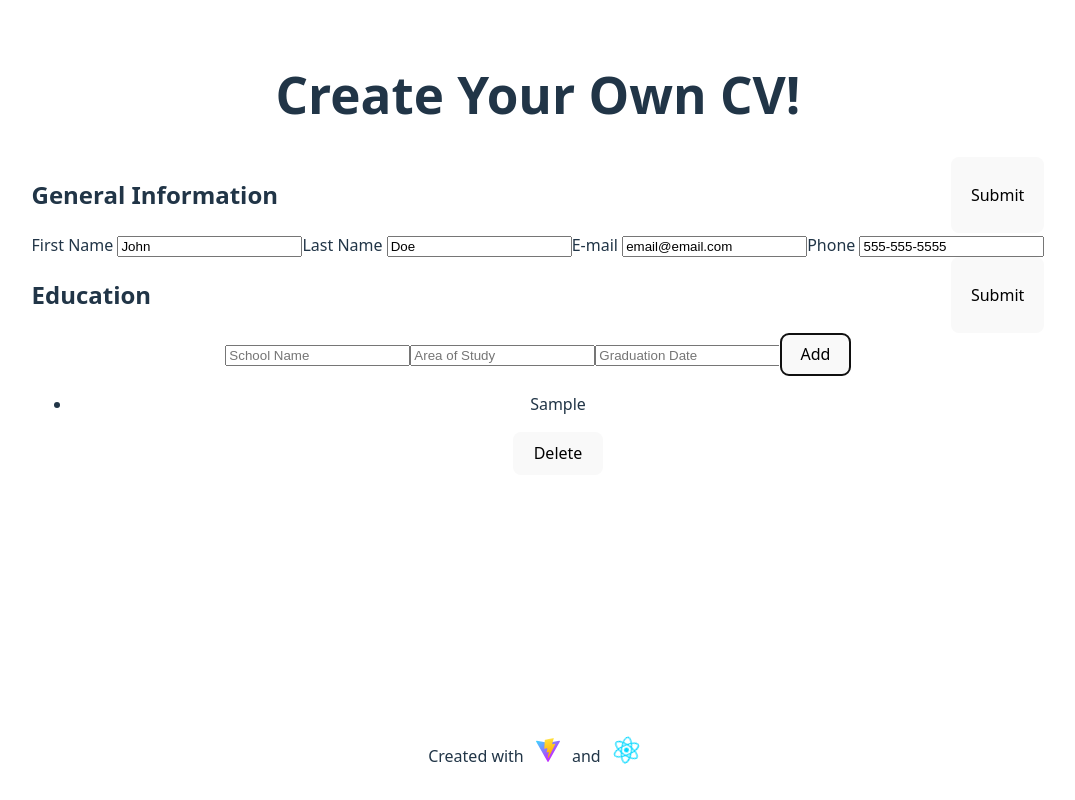
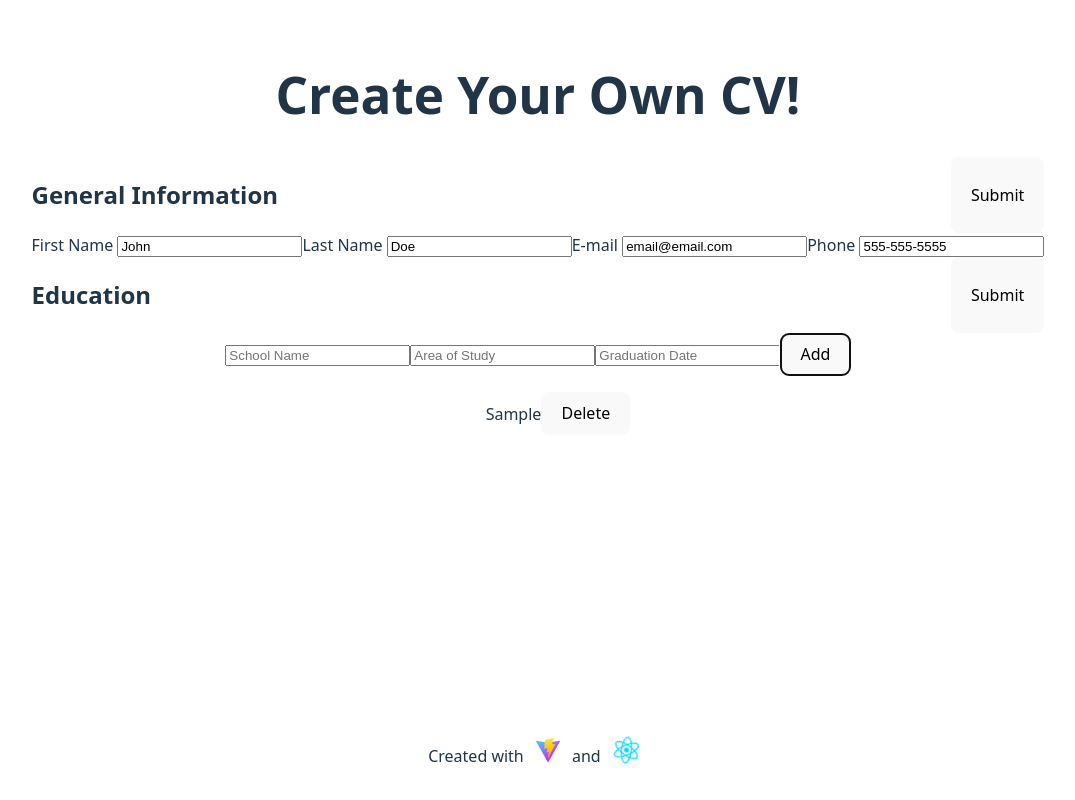
Before and after one commit to jkaps9/cv-application, a React (Vite) app: page / in a window 1280 px wide. Both pictures are taken after typing "Sample", "Sample", "Sample" into the empty fields and a click on the button "Add". Shown: the whole page, without its empty margins (102-1177 px from the left). Built offline with nearby package versions, Linux system fonts and the light colour scheme.

Commit message:
remove list style from education list

```diff
--- a/src/components/Education.jsx
+++ b/src/components/Education.jsx
@@ -2,6 +2,7 @@ import { useState } from "react";
 import Input from "./Input";
 import EducationList from "./EducationList";
 import AddEducationItem from "./AddEducationItem";
+import "../styles/Education.css";
 
 let nextId = 0;
 export default function Education() {
--- a/src/components/EducationList.jsx
+++ b/src/components/EducationList.jsx
@@ -3,7 +3,7 @@ export default function EducationList({ items, onDeleteItem, isEditing }) {
     <ul>
       {items.map((item) => (
         <li key={item.id}>
-          <p>{item.schoolName}</p>
+          {item.schoolName}
           {isEditing && (
             <button onClick={() => onDeleteItem(item.id)}>Delete</button>
           )}
--- /dev/null
+++ b/src/styles/Education.css
@@ -0,0 +1,3 @@
+ul {
+  list-style: none;
+}
```
